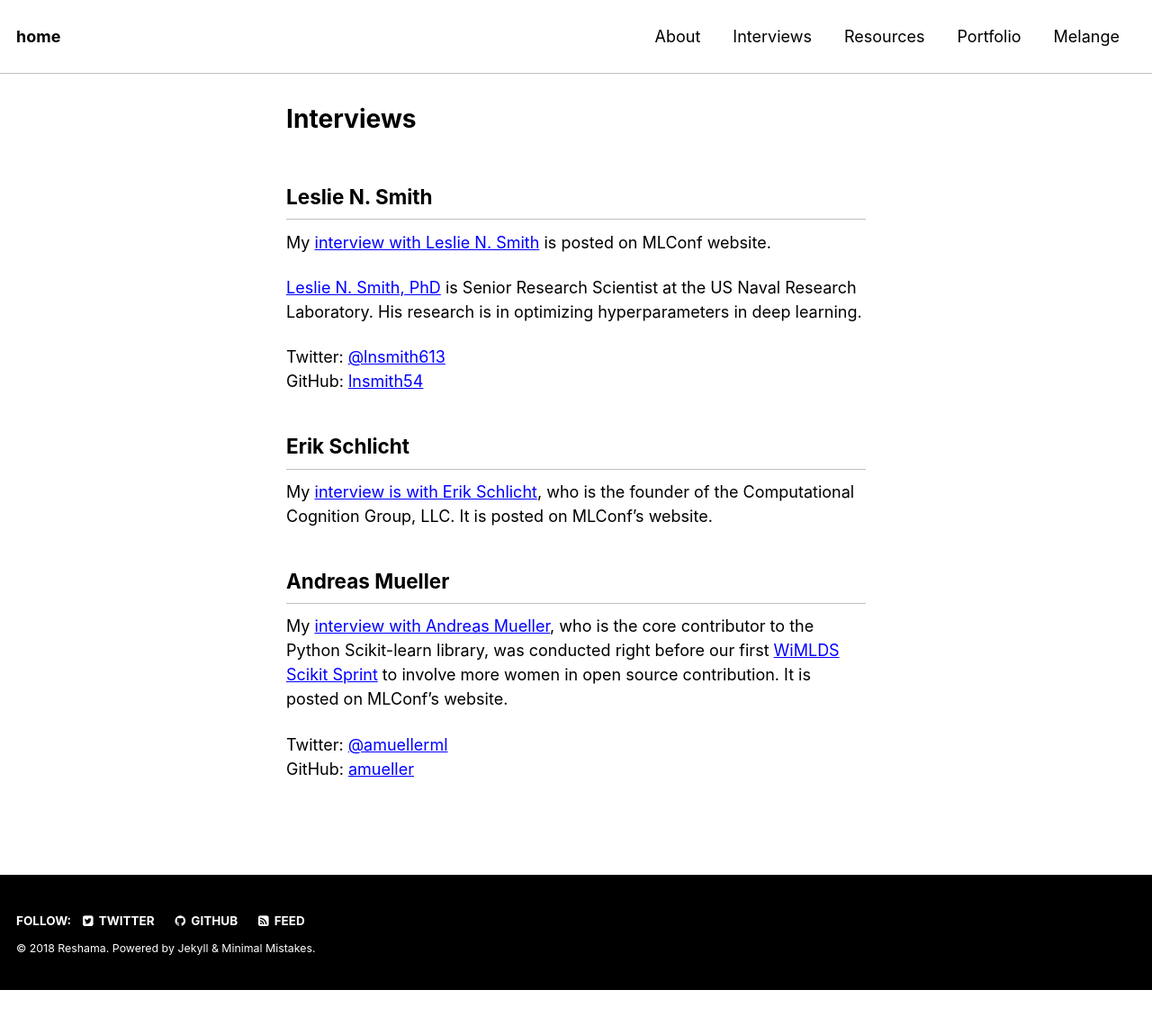
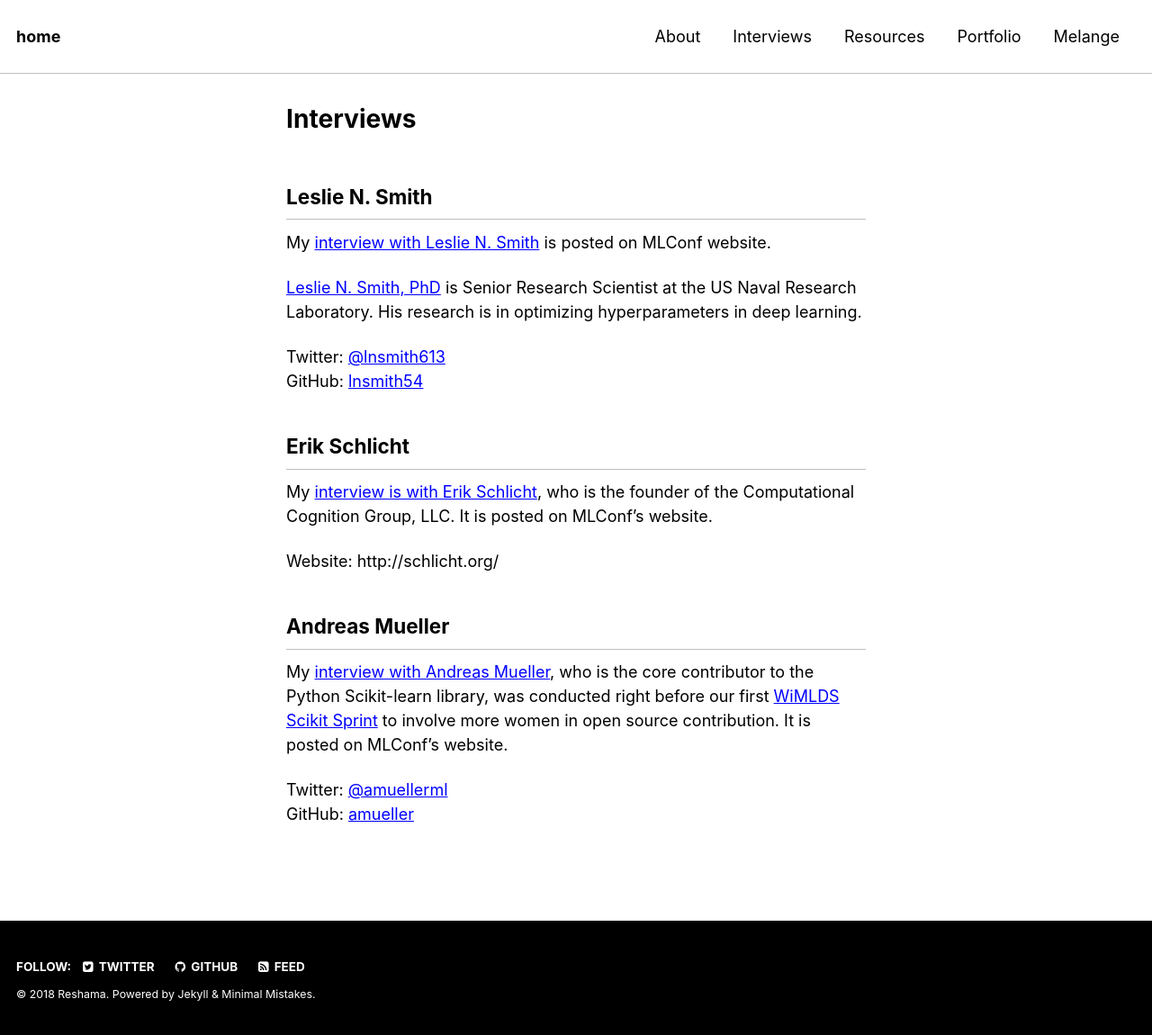
Before and after one commit to reshamas/reshamas.github.io, a Jekyll site: the page built from interviews/index.md, in a window 1280 px wide. Shown: the whole page at 90% size. Built offline with Jekyll 4.4.1, drawn with Linux system fonts in a browser that asks for light colours; before the commit the page ends 1100 px from its top, so only the background shows below that; some of the changed lines change nothing that is shown.

Commit message:
Update index.md

```diff
--- a/interviews/index.md
+++ b/interviews/index.md
@@ -16,6 +16,8 @@ GitHub:  [lnsmith54](https://github.com/lnsmith54)
 ## Erik Schlicht
 My [interview is with Erik Schlicht](https://mlconf.com/interview-erik-schlicht-founder-computational-cognition-group-c2-g-llc-reshama-shaikh/), who is the founder of the Computational Cognition Group, LLC.   It is posted on MLConf's website.
 
+Website:  http://schlicht.org/
+
 ## Andreas Mueller
 My [interview with Andreas Mueller](https://mlconf.com/interview-andreas-muller-lecturer-columbia-university-core-contributor-scikit-learn-reshama-shaikh/), who is the core contributor to the Python Scikit-learn library, was conducted right before our first [WiMLDS Scikit Sprint](https://github.com/WiMLDS/scikit-sprint) to involve more women in open source contribution.  It is posted on MLConf's website.
 
```
